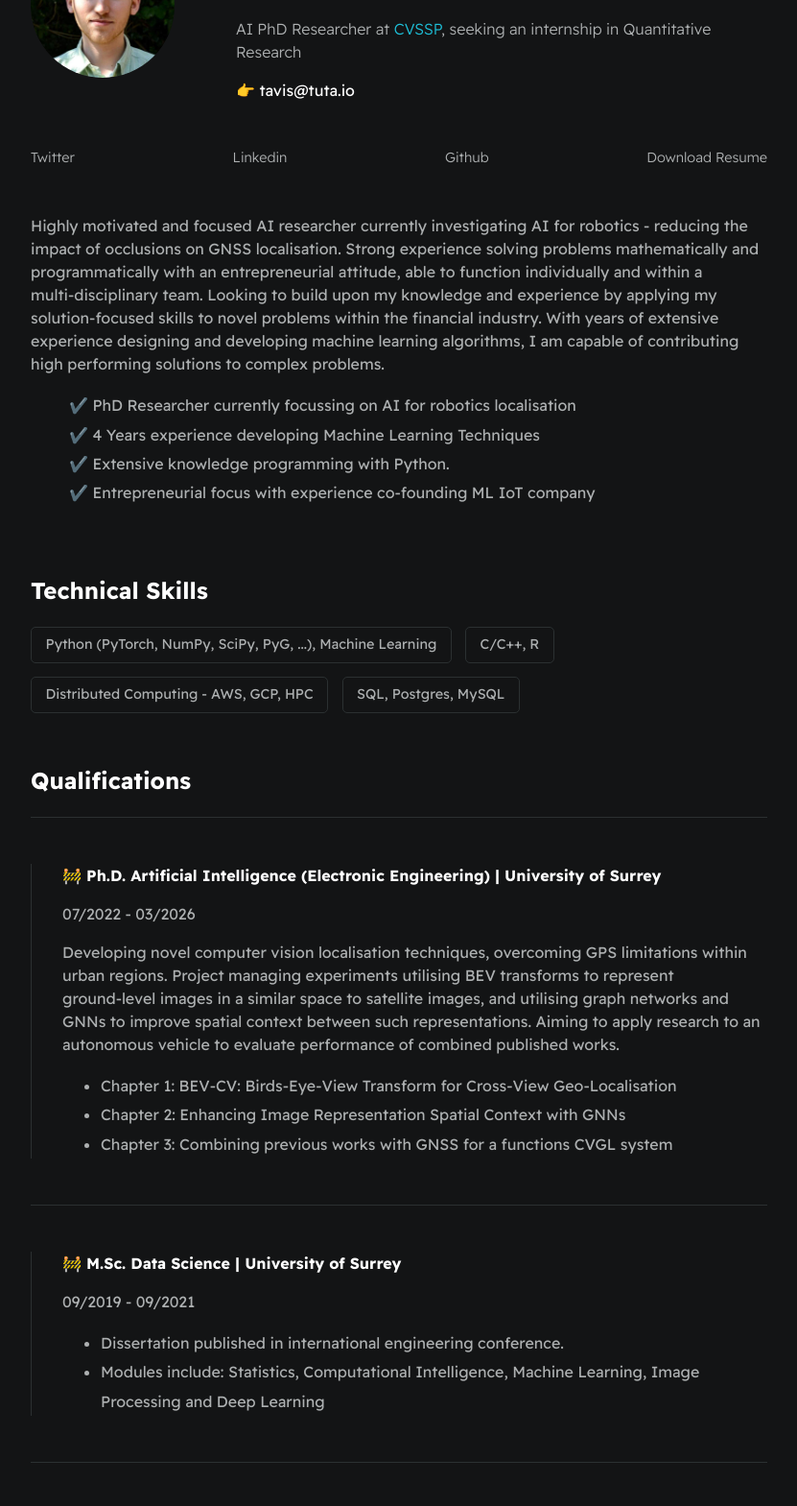
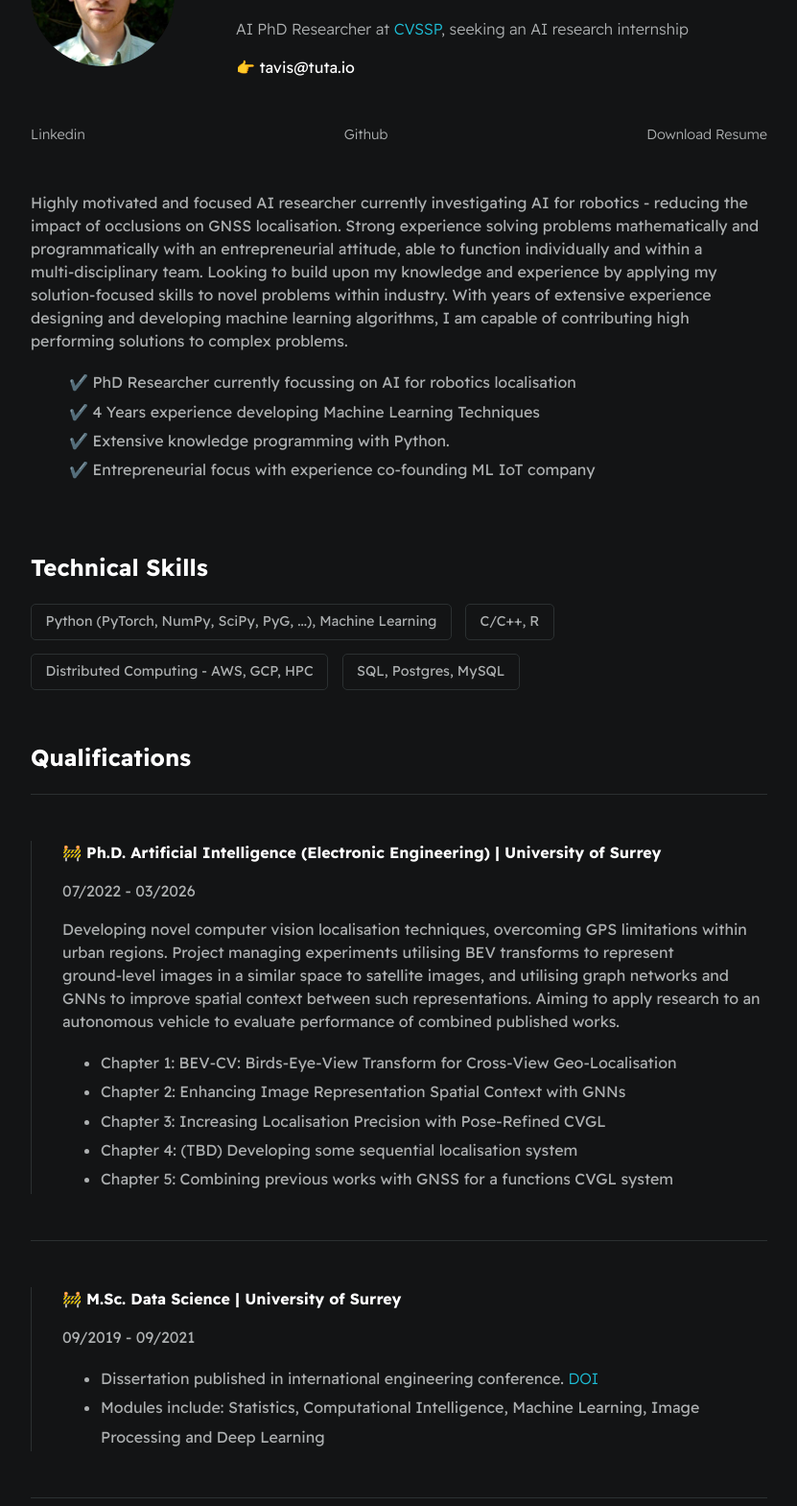
Before and after one commit to tavisshore/tavisshore.github.io, a plain HTML site: page index.html in a window 1280 px wide. Shown: the part 150-1719 px from the top of the page at 96% size, without its empty margins (224-1055 px from the left). Drawn offline with Linux system fonts and the light colour scheme.

Commit message:
Update index.html

```diff
--- a/index.html
+++ b/index.html
@@ -16,7 +16,7 @@
 
                 <div>
                     <h1 id="user-name">Tavis Shore</h1>
-                    <p id="bio">AI PhD Researcher at <a href="https://www.surrey.ac.uk/centre-vision-speech-signal-processing" target="_blank">CVSSP</a>, seeking an internship in Quantitative Research </p>
+                    <p id="bio">AI PhD Researcher at <a href="https://www.surrey.ac.uk/centre-vision-speech-signal-processing" target="_blank">CVSSP</a>, seeking an AI research internship</p>
                     <p id="email">👉 tavis@tuta.io</p>
                 </div>
             </section>
@@ -24,7 +24,6 @@
             <section class="section--page">
 
                 <div id="socials--list">
-                    <a href="https://twitter.com/tavisshore" target="_blank">Twitter</a>
                     <a href="https://www.linkedin.com/in/tgshore/" target="_blank">Linkedin</a>
                     <a href="https://github.com/tavisshore" target="_blank">Github</a>
                     <a href="./assets/resume.pdf" target="_blank">Download Resume</a>
@@ -37,7 +36,7 @@
                     Highly motivated and focused AI researcher currently investigating AI for robotics ‑ reducing the impact of occlusions on GNSS
                     localisation. Strong experience solving problems mathematically and programmatically with an entrepreneurial attitude, able to
                     function individually and within a multi‑disciplinary team. Looking to build upon my knowledge and experience by applying my
-                    solution‑focused skills to novel problems within the financial industry. With years of extensive experience designing and developing
+                    solution‑focused skills to novel problems within industry. With years of extensive experience designing and developing
                     machine learning algorithms, I am capable of contributing high performing solutions to complex problems.
                 </p>
                 <ul id="qualifications--list">
@@ -73,7 +72,9 @@
                     <ul>
                         <li> Chapter 1: BEV-CV: Birds-Eye-View Transform for Cross-View Geo-Localisation </li>
                         <li> Chapter 2: Enhancing Image Representation Spatial Context with GNNs </li>
-                        <li> Chapter 3: Combining previous works with GNSS for a functions CVGL system </li>
+                        <li> Chapter 3: Increasing Localisation Precision with Pose-Refined CVGL </li>
+                        <li> Chapter 4: (TBD) Developing some sequential localisation system </li>
+                        <li> Chapter 5: Combining previous works with GNSS for a functions CVGL system </li>
                     </ul>
                 </div>
                 <div class="line-break"></div>
@@ -81,7 +82,7 @@
                     <strong>🚧 M.Sc. Data Science | University of Surrey </strong>
                     <p>09/2019 - 09/2021</p>
                     <ul>
-                        <li> Dissertation published in international engineering conference. </li>
+                        <li> Dissertation published in international engineering conference. <a href="https://doi.org/10.1145/3570748.3570751">DOI</a> </li>
                         <li> Modules include: Statistics, Computational Intelligence, Machine Learning, Image Processing and Deep Learning </li>
                         <!-- <li>  </li> -->
                     </ul>
```
